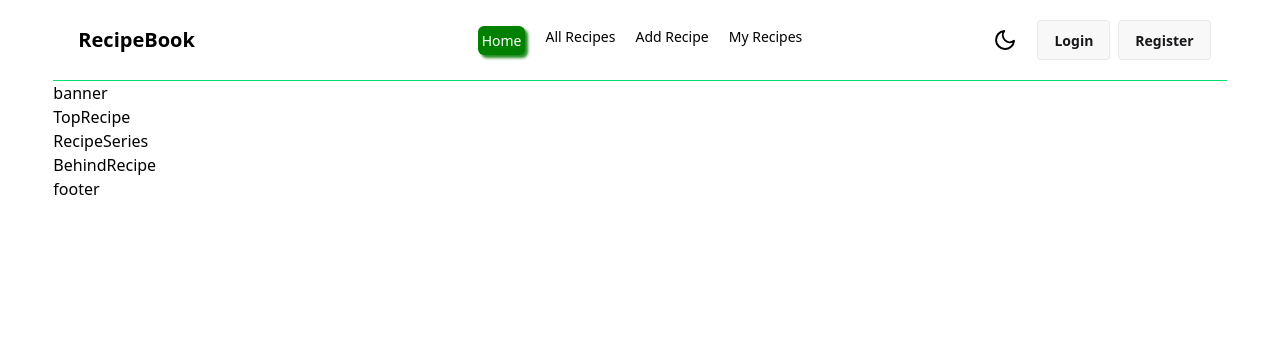
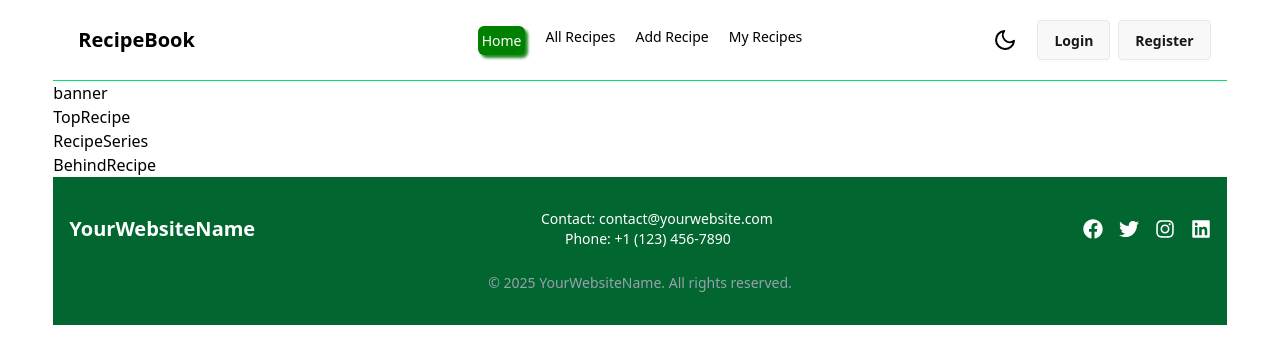
Before and after one commit to tahmid-khan-hub/Recipe-Book, a React (Vite) app: page / in a window 1280 px wide. Shown: the top 364 px of the page. Built offline with nearby package versions, Linux system fonts and the light colour scheme.

Commit message:
updated footer

```diff
--- a/src/components/Footer/Footer.jsx
+++ b/src/components/Footer/Footer.jsx
@@ -1,11 +1,58 @@
-import React from 'react';
+import React from "react";
+import { FaFacebook, FaTwitter, FaInstagram, FaLinkedin } from "react-icons/fa";
 
 const Footer = () => {
-    return (
-        <div>
-            footer
+  return (
+    <footer className="bg-green-800 text-white py-8 px-4">
+      <div className="max-w-6xl mx-auto flex flex-col md:flex-row justify-between items-center gap-6">
+        {/* Website Name */}
+        <div className="text-xl font-semibold">YourWebsiteName</div>
+
+        {/* Contact Info */}
+        <div className="text-center md:text-left text-sm ">
+          <p className="-ml-2 md:-ml-6">Contact: contact@yourwebsite.com</p>
+          <p>Phone: +1 (123) 456-7890</p>
         </div>
-    );
+
+        {/* Social Media Links */}
+        <div className="flex gap-4 text-xl">
+          <a
+            href="https://facebook.com"
+            target="_blank"
+            rel="noopener noreferrer"
+          >
+            <FaFacebook className="hover:text-blue-500 transition" />
+          </a>
+          <a
+            href="https://twitter.com"
+            target="_blank"
+            rel="noopener noreferrer"
+          >
+            <FaTwitter className="hover:text-sky-400 transition" />
+          </a>
+          <a
+            href="https://instagram.com"
+            target="_blank"
+            rel="noopener noreferrer"
+          >
+            <FaInstagram className="hover:text-pink-500 transition" />
+          </a>
+          <a
+            href="https://linkedin.com"
+            target="_blank"
+            rel="noopener noreferrer"
+          >
+            <FaLinkedin className="hover:text-blue-400 transition" />
+          </a>
+        </div>
+      </div>
+
+      {/* Copyright */}
+      <div className="mt-6 text-center text-sm text-gray-400">
+        &copy; {new Date().getFullYear()} YourWebsiteName. All rights reserved.
+      </div>
+    </footer>
+  );
 };
 
 export default Footer;
```
